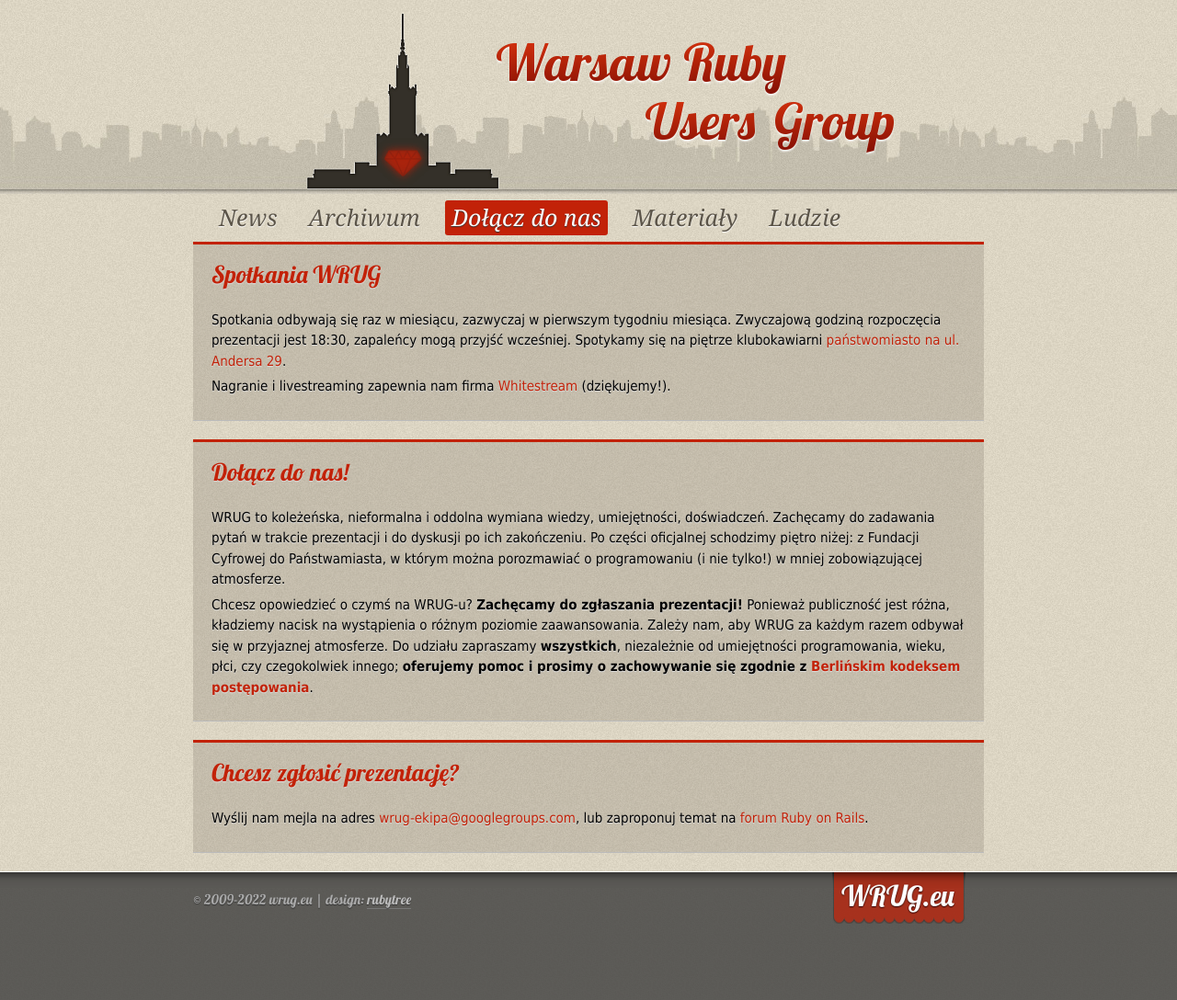
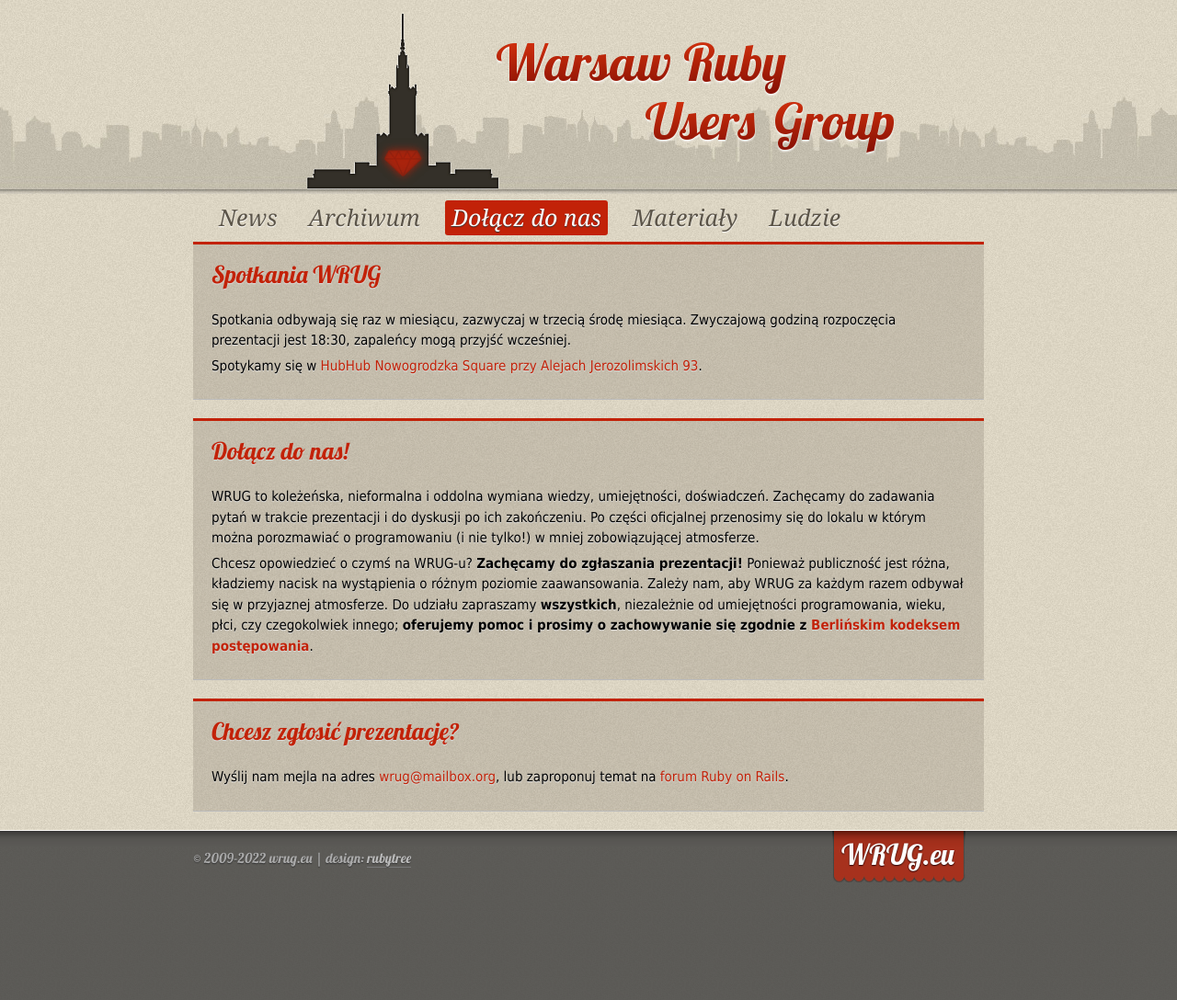
Before and after one commit to wrug/wrug.eu, a Jekyll site: the page built from join.html, in a window 1280 px wide. Shown: the whole page at 92% size. Built offline with Jekyll 4.4.1, drawn with Linux system fonts in a browser that asks for light colours; after the commit the page ends 1043 px from its top, so only the background shows below that.

Commit message:
Update join page

```diff
--- a/join.html
+++ b/join.html
@@ -7,17 +7,19 @@
   <header>
     <h1>Spotkania WRUG</h1>
   </header>
-  <p>Spotkania odbywają się raz w miesiącu, zazwyczaj w pierwszym tygodniu miesiąca. Zwyczajową godziną rozpoczęcia prezentacji jest 18:30, zapaleńcy mogą przyjść wcześniej. Spotykamy się na piętrze klubokawiarni <a href="https://www.facebook.com/panstwomiasto">państwomiasto</a> <a href="http://goo.gl/maps/OgRom">na ul. Andersa 29</a>.</p>
-  <p>Nagranie i livestreaming zapewnia nam firma <a href="http://facebook.com/whitestreampl">Whitestream</a> (dziękujemy!).</p>
+  <p>Spotkania odbywają się raz w miesiącu, zazwyczaj w trzecią środę miesiąca. Zwyczajową godziną rozpoczęcia
+  prezentacji jest 18:30, zapaleńcy mogą przyjść wcześniej.</p>
+  <p>Spotykamy się w  <a href="https://www.hubhub.com/pl/warsaw-nowogrodzka-square-2/">HubHub Nowogrodzka Square</a> <a href="https://goo.gl/maps/RNZRK1iNCT4g4xWQ6">przy Alejach Jerozolimskich 93</a>.</p>
 </article>
 <article class="news">
   <header>
     <h1>Dołącz do nas!</h1>
   </header>
-  <p>WRUG to koleżeńska, nieformalna i oddolna wymiana wiedzy, umiejętności, doświadczeń. Zachęcamy do zadawania pytań w trakcie prezentacji i do dyskusji po ich zakończeniu. Po części oficjalnej schodzimy piętro niżej: z Fundacji Cyfrowej do Państwamiasta, w którym można porozmawiać o programowaniu (i nie tylko!) w mniej zobowiązującej atmosferze.</p>
+  <p>WRUG to koleżeńska, nieformalna i oddolna wymiana wiedzy, umiejętności, doświadczeń. Zachęcamy do zadawania pytań w
+  trakcie prezentacji i do dyskusji po ich zakończeniu. Po części oficjalnej przenosimy się do lokalu w którym można porozmawiać o programowaniu (i nie tylko!) w mniej zobowiązującej atmosferze.</p>
   <p>Chcesz opowiedzieć o czymś na WRUG-u? <b>Zachęcamy do zgłaszania prezentacji!</b> Ponieważ publiczność jest różna, kładziemy nacisk na wystąpienia o różnym poziomie zaawansowania. Zależy nam, aby WRUG za każdym razem odbywał się w przyjaznej atmosferze. Do udziału zapraszamy <b>wszystkich</b>, niezależnie od umiejętności programowania, wieku, płci, czy czegokolwiek innego; <b>oferujemy pomoc i prosimy o zachowywanie się zgodnie z <a href='http://rubyberlin.github.io/code-of-conduct/pl/'>Berlińskim kodeksem postępowania</a></b>.</p>
 </article>
 <article class="news">
   <h1>Chcesz zgłosić prezentację?</h1>
-  <p>Wyślij nam mejla na adres <a href="mailto:wrug-ekipa@googlegroups.com">wrug-ekipa@googlegroups.com</a>, lub zaproponuj temat na <a href="http://forum.rubyonrails.pl/category/ruby-user-groups/wrug">forum Ruby on Rails</a>.</p>
+  <p>Wyślij nam mejla na adres <a href="mailto:wrug@mailbox.org">wrug@mailbox.org</a>, lub zaproponuj temat na <a href="http://forum.rubyonrails.pl/category/ruby-user-groups/wrug">forum Ruby on Rails</a>.</p>
 </article>
```
Also changed, not shown: _posts/2022-04-14-spotkanie-w-kwietniu.md (+1 -1 lines).
